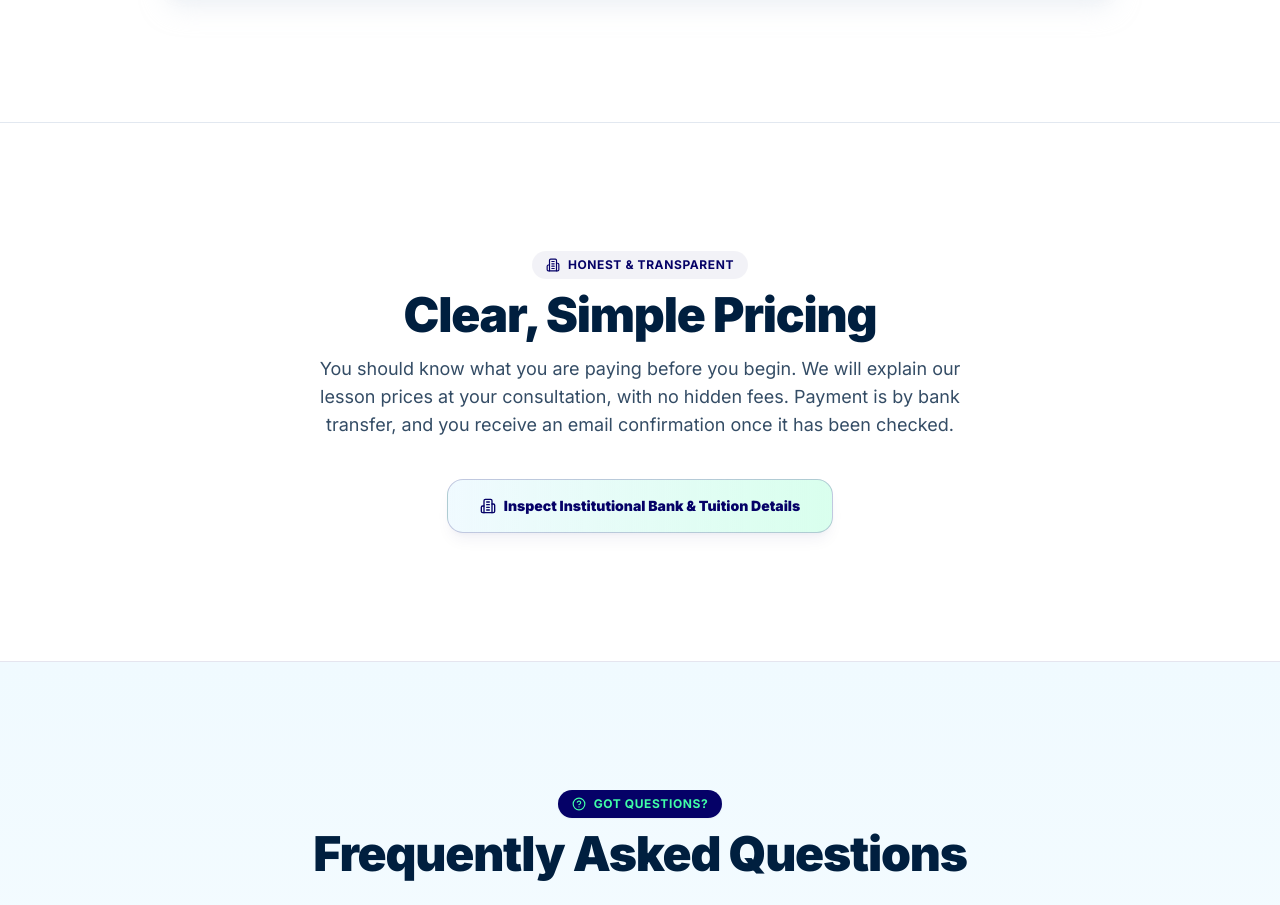
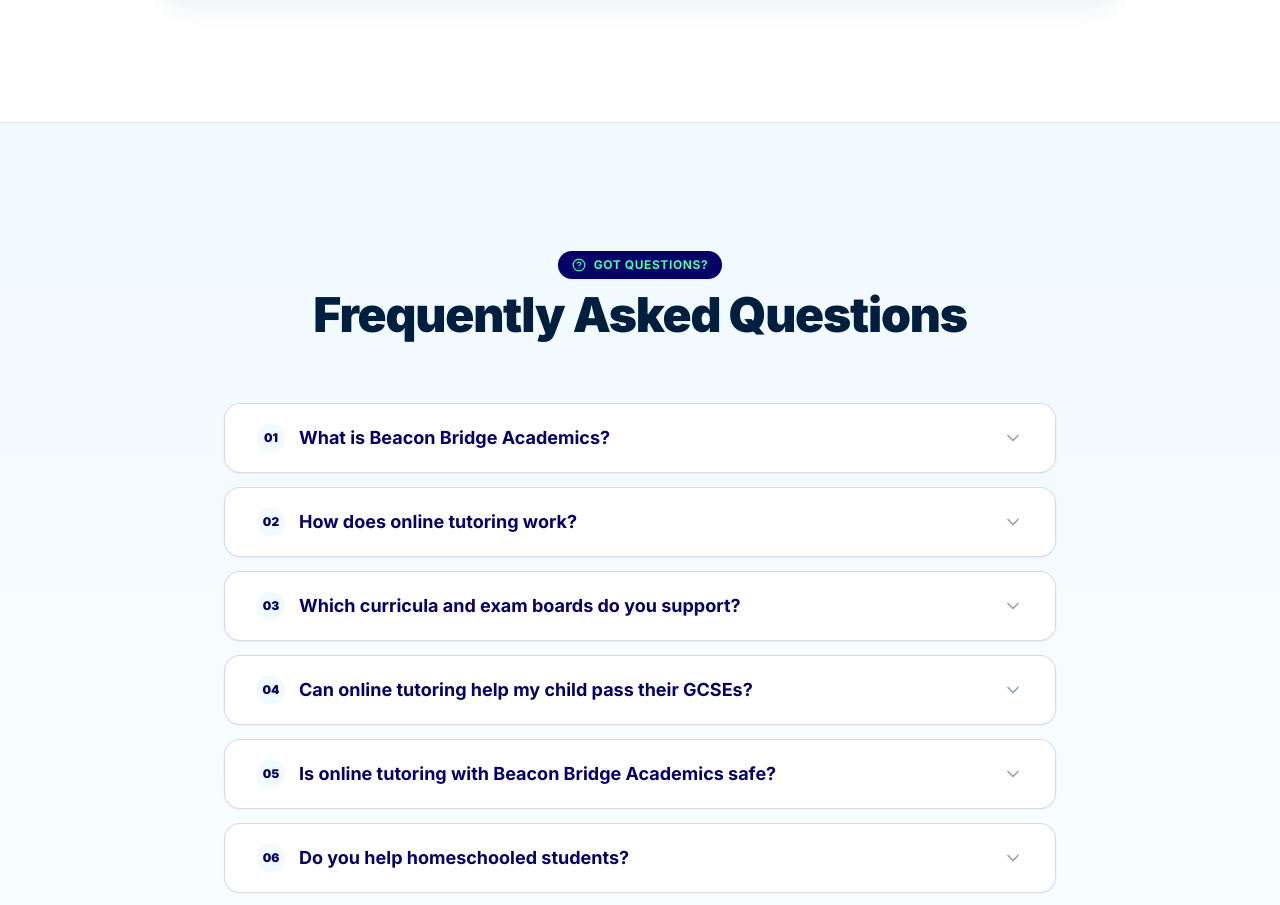
Before and after one commit to Alalade-Moses/BEACONACADEMY, a React (Vite) app in the folder client/: page / in a window 1280 px wide. Shown: the part 9400-10305 px from the top of the page. Built offline with nearby package versions, Linux system fonts and the light colour scheme; no server answers.

Commit message:
fix(ui): remove public pricing and payment proof banner from landing page

```diff
--- a/client/src/pages/public/LandingPage.jsx
+++ b/client/src/pages/public/LandingPage.jsx
@@ -23,7 +23,6 @@ import {
   Mail,
   Send,
   Film,
-  Building2,
   AlertTriangle,
   Lightbulb,
   Lock,
@@ -1723,37 +1722,6 @@ export const LandingPage = () => {
       </section>
 
       {/* ========================================================= */}
-      {/* SECTION 16: CLEAR, SIMPLE PRICING                         */}
-      {/* ========================================================= */}
-      <section id="pricing" className="scroll-mt-24 sm:scroll-mt-28 py-24 sm:py-32 bg-white border-b border-[#050167]/10 relative overflow-hidden">
-        <div className="max-w-4xl mx-auto px-4 sm:px-6 lg:px-8 text-center relative z-10">
-
-          <div className="inline-flex items-center space-x-2 px-3.5 py-1.5 rounded-full bg-[#050167]/5 text-[#050167] text-xs font-bold uppercase tracking-wider mb-3">
-            <Building2 className="w-3.5 h-3.5 text-[#050167]" />
-            <span>Honest & Transparent</span>
-          </div>
-          <h2 className="text-3xl sm:text-5xl font-black text-[#001f3f] tracking-tight">
-            Clear, Simple Pricing
-          </h2>
-          <p className="mt-4 text-base sm:text-lg text-[#001f3f]/80 leading-relaxed max-w-2xl mx-auto">
-            You should know what you are paying before you begin. We will explain our lesson prices at your consultation, with no hidden fees.
-            Payment is by bank transfer, and you receive an email confirmation once it has been checked.
-          </p>
-
-          <div className="mt-10 flex justify-center">
-            <Link
-              to="/payment-proof"
-              className="inline-flex items-center space-x-2 px-8 py-4 rounded-2xl bg-gradient-to-r from-[#f0faff] to-[#40ffa7]/20 hover:from-[#40ffa7]/30 hover:to-[#40ffa7]/40 text-[#050167] font-black text-xs sm:text-sm transition-all border border-[#050167]/20 shadow-lg shadow-[#050167]/5 hover:-translate-y-0.5 active:scale-95"
-            >
-              <Building2 className="w-4 h-4 text-[#050167]" />
-              <span>Inspect Institutional Bank & Tuition Details</span>
-            </Link>
-          </div>
-
-        </div>
-      </section>
-
-      {/* ========================================================= */}
       {/* SECTION 17: FREQUENTLY ASKED QUESTIONS                    */}
       {/* ========================================================= */}
       <section id="faq" className="scroll-mt-24 sm:scroll-mt-28 py-24 sm:py-32 bg-gradient-to-b from-[#f0faff] to-white border-b border-[#050167]/10 relative overflow-hidden">
```
